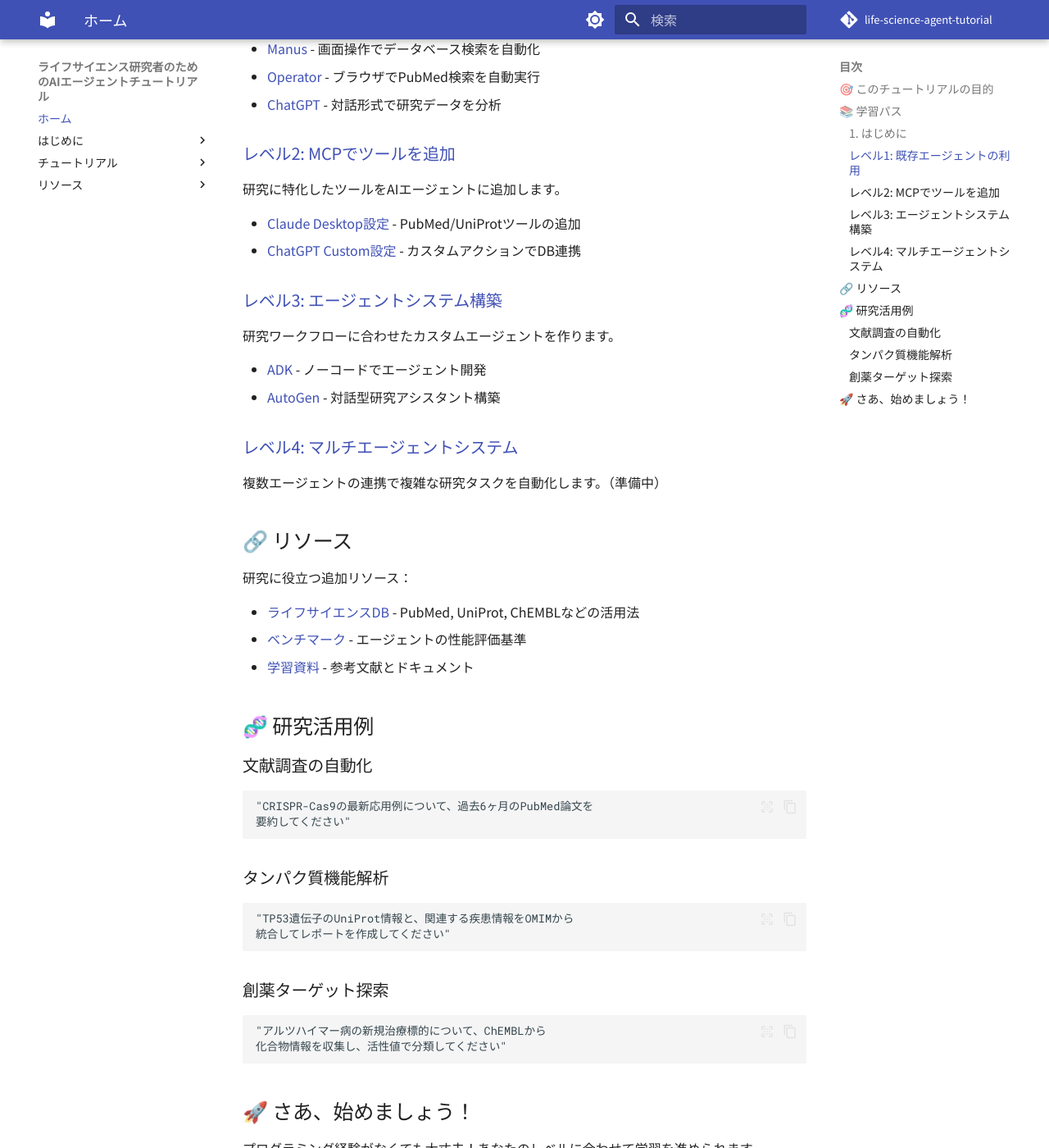
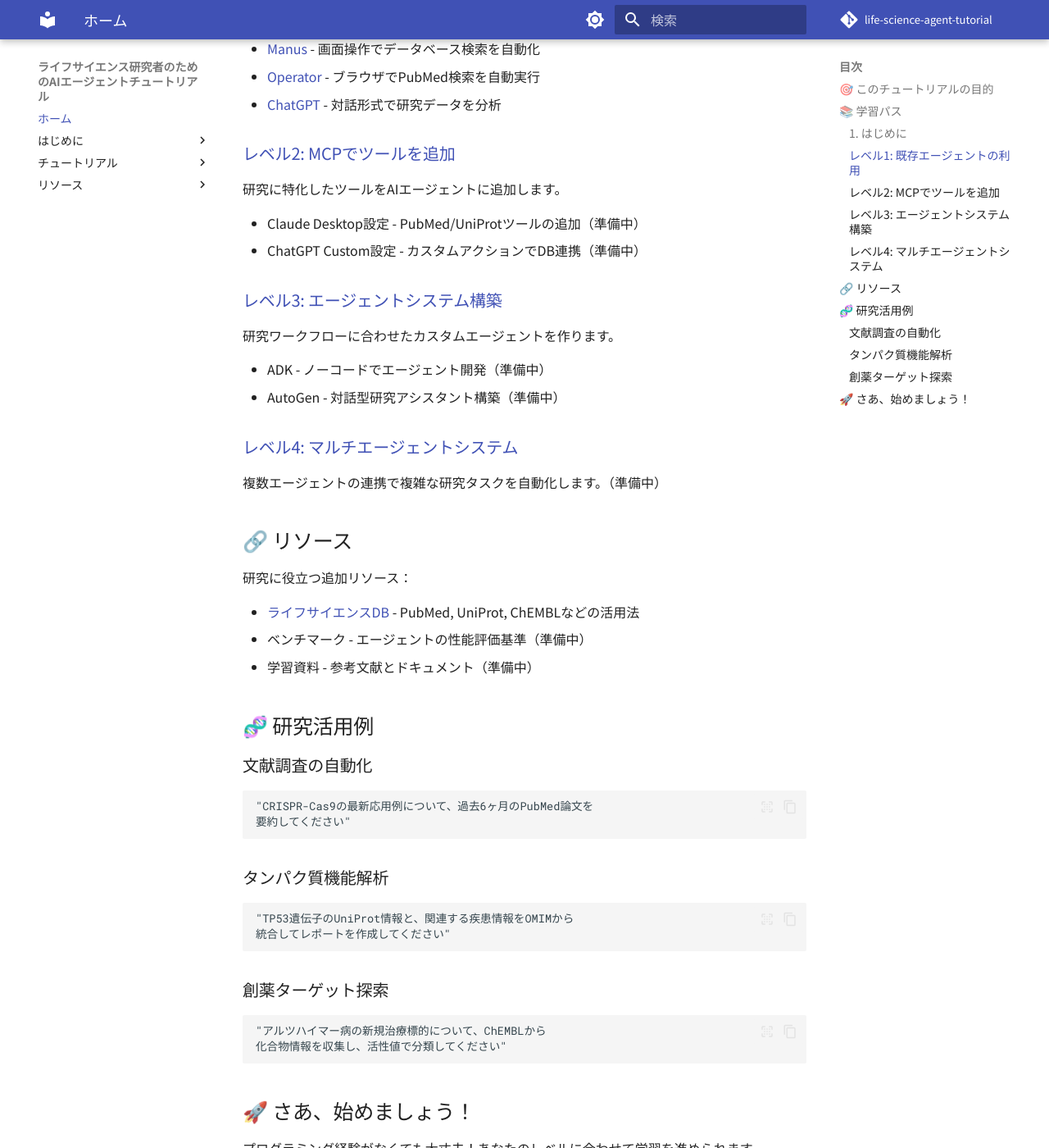
Before and after one commit to fuku-inc/life-science-agent-tutorial, an MkDocs documentation site: the page built from docs/index.md, in a window 1280 px wide and 1400 px high, scrolled down 920 px. Shown: the whole window at 82% size. Built offline with MkDocs 1.6.1 and Material for MkDocs 9.7.7, drawn with Linux system fonts in a browser that asks for light colours; comment, search, counter and statistics services are not loaded.

Commit message:
fix(docs): fix broken internal links in mkdocs
- Fix links to Manus, Operator, and ChatGPT tutorials to use correct directory structure
- Update relative links in tutorial pages to navigate correctly
- Mark non-existent pages as "準備中" (in preparation) instead of broken links
- Ensure all internal navigation works properly

🤖 Generated with [Claude Code](https://claude.ai/code)

Co-Authored-By: Claude <noreply@anthropic.com>

```diff
--- a/docs/index.md
+++ b/docs/index.md
@@ -23,21 +23,21 @@ AIエージェントとライフサイエンス研究での活用方法につい
 ### [レベル1: 既存エージェントの利用](tutorials/01-try-agents/index.md)
 コードを書かずに、すぐに使えるAIエージェントで研究を効率化します。
 
-- [Manus](tutorials/01-try-agents/manus.md) - 画面操作でデータベース検索を自動化
-- [Operator](tutorials/01-try-agents/operator.md) - ブラウザでPubMed検索を自動実行
-- [ChatGPT](tutorials/01-try-agents/chatgpt.md) - 対話形式で研究データを分析
+- [Manus](tutorials/01-try-agents/manus/index.md) - 画面操作でデータベース検索を自動化
+- [Operator](tutorials/01-try-agents/operator/index.md) - ブラウザでPubMed検索を自動実行
+- [ChatGPT](tutorials/01-try-agents/chatgpt/index.md) - 対話形式で研究データを分析
 
 ### [レベル2: MCPでツールを追加](tutorials/02-mcp-server/index.md)
 研究に特化したツールをAIエージェントに追加します。
 
-- [Claude Desktop設定](tutorials/02-mcp-server/claude-desktop.md) - PubMed/UniProtツールの追加
-- [ChatGPT Custom設定](tutorials/02-mcp-server/chatgpt-custom.md) - カスタムアクションでDB連携
+- Claude Desktop設定 - PubMed/UniProtツールの追加（準備中）
+- ChatGPT Custom設定 - カスタムアクションでDB連携（準備中）
 
 ### [レベル3: エージェントシステム構築](tutorials/03-build-agents/index.md)
 研究ワークフローに合わせたカスタムエージェントを作ります。
 
-- [ADK](tutorials/03-build-agents/adk.md) - ノーコードでエージェント開発
-- [AutoGen](tutorials/03-build-agents/autogen.md) - 対話型研究アシスタント構築
+- ADK - ノーコードでエージェント開発（準備中）
+- AutoGen - 対話型研究アシスタント構築（準備中）
 
 ### [レベル4: マルチエージェントシステム](tutorials/04-multi-agents/index.md)
 複数エージェントの連携で複雑な研究タスクを自動化します。（準備中）
@@ -47,8 +47,8 @@ AIエージェントとライフサイエンス研究での活用方法につい
 研究に役立つ追加リソース：
 
 - [ライフサイエンスDB](resources/databases.md) - PubMed, UniProt, ChEMBLなどの活用法
-- [ベンチマーク](resources/benchmarks.md) - エージェントの性能評価基準
-- [学習資料](resources/learning-materials.md) - 参考文献とドキュメント
+- ベンチマーク - エージェントの性能評価基準（準備中）
+- 学習資料 - 参考文献とドキュメント（準備中）
 
 ## 🧬 研究活用例
 
```
Also changed, not shown: docs/tutorials/01-try-agents/chatgpt/index.md (+4 -4 lines), docs/tutorials/01-try-agents/index.md (+4 -4 lines), docs/tutorials/01-try-agents/operator/index.md (+3 -3 lines).
